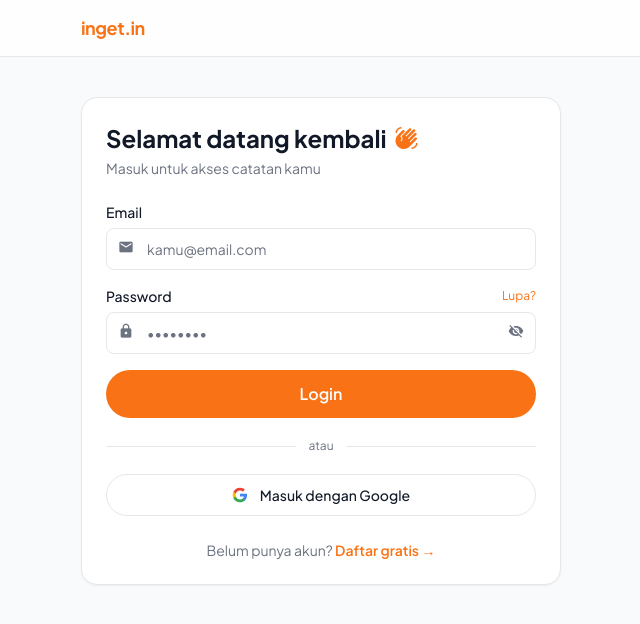
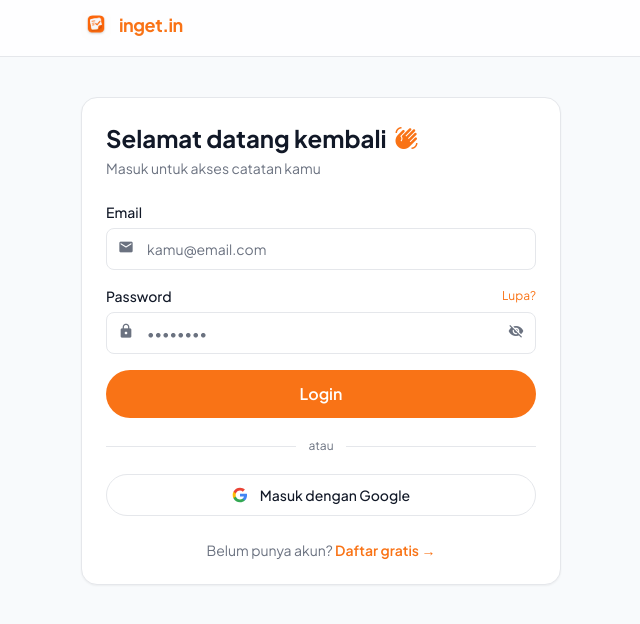
Before and after one commit to MilanRamadhan/inget.in, a Next.js app in the folder frontend/: page /login in a window 1280 px wide. Shown: the top 624 px of the page, without its empty margins (319-959 px from the left). Built offline with nearby package versions, Linux system fonts and the light colour scheme.

Commit message:
feat: add app logo to navbars and favicon
- Add public/logo.png and a reusable <Logo> component (icon + wordmark)
- Replace the text inget.in wordmark across landing, login, register, dashboard navbars
- Use the logo as the browser favicon/apple-touch-icon

```diff
--- a/frontend/app/dashboard/page.tsx
+++ b/frontend/app/dashboard/page.tsx
@@ -13,6 +13,7 @@ import { SaveModal } from '../../components/SaveModal'
 import { Modal } from '../../components/ui/Modal'
 import { groupNotesByDate, savePendingNote } from '../../lib/utils'
 import { LordIcon } from '../../components/LordIcon'
+import { Logo } from '../../components/Logo'
 import { ICONS, COLOR_PRIMARY, COLOR_WHITE, COLOR_MUTED } from '../../lib/icons'
 
 export default function DashboardPage() {
@@ -132,7 +133,7 @@ export default function DashboardPage() {
       <div className="min-h-screen bg-background flex flex-col">
         <nav className="sticky top-0 z-40 bg-white/80 backdrop-blur-md border-b border-border">
           <div className="max-w-5xl mx-auto px-4 sm:px-6 h-14 flex items-center justify-between">
-            <span className="text-lg font-bold text-primary tracking-tight">inget.in</span>
+            <Logo />
             <div className="flex items-center gap-2">
               <span className="material-icons text-text-secondary text-lg">cloud_off</span>
               <button
@@ -183,7 +184,7 @@ export default function DashboardPage() {
       {/* ── Navbar ── */}
       <nav className="sticky top-0 z-40 bg-white/80 backdrop-blur-md border-b border-border">
         <div className="max-w-5xl mx-auto px-4 sm:px-6 h-14 flex items-center justify-between">
-          <span className="text-lg font-bold text-primary tracking-tight">inget.in</span>
+          <Logo />
           <div className="flex items-center gap-3">
             {user.avatar ? (
               <Image
--- a/frontend/app/layout.tsx
+++ b/frontend/app/layout.tsx
@@ -4,7 +4,7 @@ import './globals.css'
 export const metadata: Metadata = {
   title: 'inget.in — Catatan Cepat Berbasis Waktu',
   description: 'Catat rencanamu berdasarkan waktu dan kategori. Simpel, cepat, dan selalu siap kapanpun kamu butuh.',
-  icons: { icon: '/favicon.ico' },
+  icons: { icon: '/logo.png', apple: '/logo.png' },
 }
 
 export default function RootLayout({ children }: { children: React.ReactNode }) {
--- a/frontend/app/login/page.tsx
+++ b/frontend/app/login/page.tsx
@@ -7,6 +7,7 @@ import { Button } from '../../components/ui/Button'
 import { Input } from '../../components/ui/Input'
 import { getPendingNote, clearPendingNote } from '../../lib/utils'
 import { notesApi } from '../../lib/api'
+import { Logo } from '../../components/Logo'
 
 export default function LoginPage() {
   const router = useRouter()
@@ -44,8 +45,8 @@ export default function LoginPage() {
     <div className="min-h-screen bg-background flex flex-col">
       <nav className="sticky top-0 z-40 bg-white/80 backdrop-blur-md border-b border-border">
         <div className="max-w-lg mx-auto px-4 h-14 flex items-center">
-          <Link href="/" className="text-lg font-bold text-primary tracking-tight">
-            inget.in
+          <Link href="/">
+            <Logo />
           </Link>
         </div>
       </nav>
--- a/frontend/app/page.tsx
+++ b/frontend/app/page.tsx
@@ -1,6 +1,7 @@
 import Link from 'next/link'
 import { LordIcon } from '../components/LordIcon'
 import { ICONS } from '../lib/icons'
+import { Logo } from '../components/Logo'
 
 const FEATURES = [
   {
@@ -32,7 +33,7 @@ export default function LandingPage() {
       {/* Navbar */}
       <nav className="sticky top-0 z-40 bg-white/80 backdrop-blur-md border-b border-border">
         <div className="max-w-lg mx-auto px-4 h-14 flex items-center justify-between">
-          <span className="text-lg font-bold text-primary tracking-tight">inget.in</span>
+          <Logo />
           <Link
             href="/login"
             className="text-sm font-semibold text-primary hover:text-primary-hover transition-colors"
--- a/frontend/app/register/page.tsx
+++ b/frontend/app/register/page.tsx
@@ -7,6 +7,7 @@ import { Button } from '../../components/ui/Button'
 import { Input } from '../../components/ui/Input'
 import { getPendingNote, clearPendingNote } from '../../lib/utils'
 import { notesApi } from '../../lib/api'
+import { Logo } from '../../components/Logo'
 
 function PasswordStrength({ password }: { password: string }) {
   const strength = password.length === 0 ? 0 : password.length < 6 ? 1 : password.length < 10 ? 2 : 3
@@ -70,8 +71,8 @@ export default function RegisterPage() {
     <div className="min-h-screen bg-background flex flex-col">
       <nav className="sticky top-0 z-40 bg-white/80 backdrop-blur-md border-b border-border">
         <div className="max-w-lg mx-auto px-4 h-14 flex items-center">
-          <Link href="/" className="text-lg font-bold text-primary tracking-tight">
-            inget.in
+          <Link href="/">
+            <Logo />
           </Link>
         </div>
       </nav>
--- /dev/null
+++ b/frontend/components/Logo.tsx
@@ -0,0 +1,26 @@
+import Image from 'next/image'
+
+interface LogoProps {
+  size?: number
+  withText?: boolean
+  className?: string
+}
+
+/** App logo: the icon (public/logo.png) + the "inget.in" wordmark. */
+export function Logo({ size = 30, withText = true, className = '' }: LogoProps) {
+  return (
+    <span className={`inline-flex items-center gap-2 ${className}`}>
+      <Image
+        src="/logo.png"
+        alt="inget.in"
+        width={size}
+        height={size}
+        priority
+        className="rounded-[7px]"
+      />
+      {withText && (
+        <span className="text-lg font-bold text-primary tracking-tight">inget.in</span>
+      )}
+    </span>
+  )
+}
--- a/frontend/components/Navbar.tsx
+++ b/frontend/components/Navbar.tsx
@@ -3,6 +3,7 @@ import Link from 'next/link'
 import Image from 'next/image'
 import { User } from '../types'
 import { Button } from './ui/Button'
+import { Logo } from './Logo'
 
 interface NavbarProps {
   user?: User | null
@@ -14,8 +15,8 @@ export function Navbar({ user, onLogout, variant = 'landing' }: NavbarProps) {
   return (
     <nav className="sticky top-0 z-40 bg-white/80 backdrop-blur-md border-b border-border">
       <div className="max-w-lg mx-auto px-4 h-14 flex items-center justify-between">
-        <Link href="/" className="text-lg font-bold text-primary tracking-tight">
-          inget.in
+        <Link href="/">
+          <Logo />
         </Link>
 
         {user ? (
```
Also changed, not shown: frontend/public/logo.png (added), 1 other file (tests, documents, lock files or other folders).
